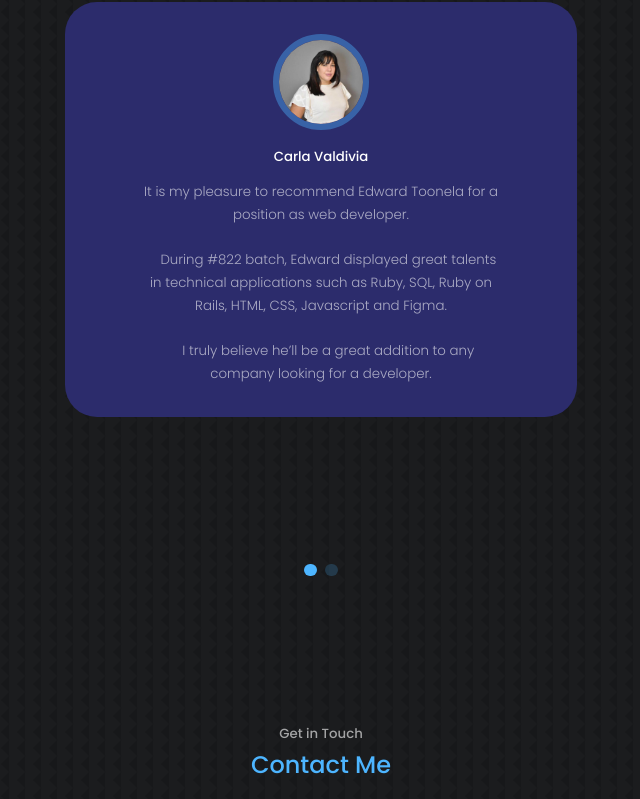
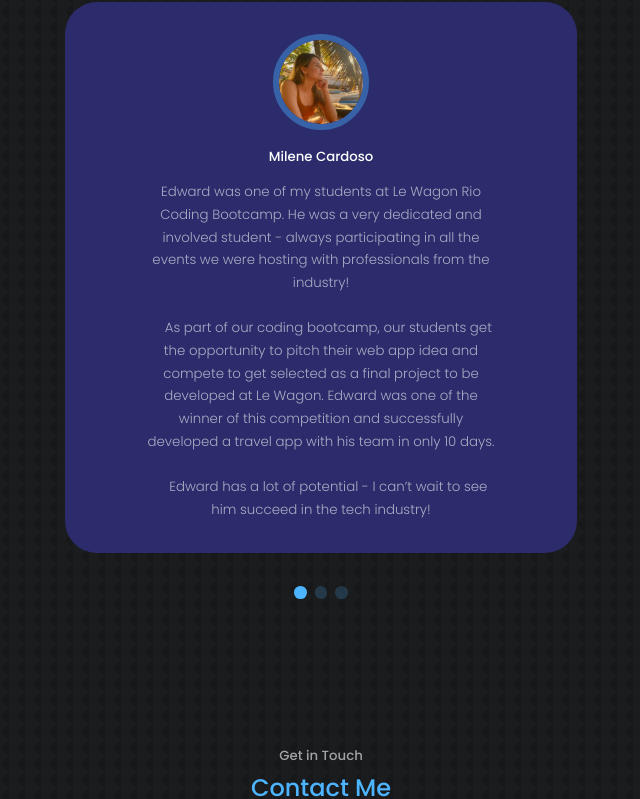
Before and after one commit to Edwardtoonela/react-portfolio-website, a React (Create React App) app: page / in a window 1280 px wide. Shown: the part 3708-4507 px from the top of the page, without its empty margins (319-959 px from the left). Built offline with nearby package versions, Linux system fonts and the light colour scheme.

Commit message:
updated Milene testimonial

```diff
--- a/package.json
+++ b/package.json
@@ -1,5 +1,6 @@
 {
   "name": "react-portfolio-website",
+  "homepage": "https://edwardtoonela.com/",
   "version": "0.1.0",
   "private": true,
   "dependencies": {
--- a/src/components/testimonials/testimonials.jsx
+++ b/src/components/testimonials/testimonials.jsx
@@ -15,6 +15,15 @@ import 'swiper/css';
 import 'swiper/css/pagination';
 
 const data = [
+  {
+    avatar: AVTR2,
+    name: 'Milene Cardoso',
+    review: `Edward was one of my students at Le Wagon Rio Coding Bootcamp. He was a very dedicated and involved student - always participating in all the events we were hosting with professionals from the industry!
+
+    As part of our coding bootcamp, our students get the opportunity to pitch their web app idea and compete to get selected as a final project to be developed at Le Wagon. Edward was one of the winner of this competition and successfully developed a travel app with his team in only 10 days.
+
+    Edward has a lot of potential - I can’t wait to see him succeed in the tech industry!`
+  },
   {
     avatar: AVTR3,
     name: 'Carla Valdivia',
```
